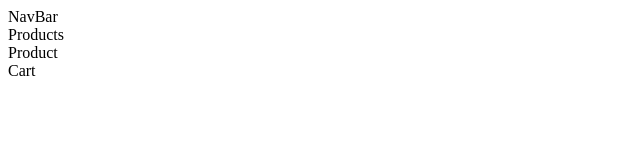
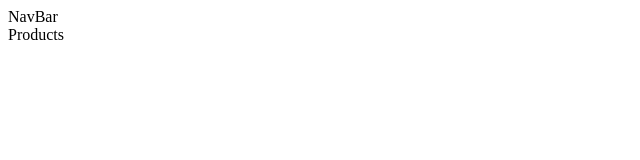
Before and after one commit to anandpatel1986/anandpatel1986-phase-2-project-ecommerce-myfavouritetime-watchshop, a React (Create React App) app: page / in a window 1280 px wide. Shown: the top 160 px of the page, without its empty margins (0-640 px from the left). Built offline with nearby package versions, Linux system fonts and the light colour scheme.

Commit message:
add Routes

```diff
--- a/src/App.js
+++ b/src/App.js
@@ -3,14 +3,26 @@ import NavBar from "./components/NavBar/NavBar";
 import Products from "./components/Products/Products";
 import Product from "./components/Product/Product";
 import Cart from "./components/Cart/Cart";
+import { Switch, Route } from "react-router-dom";
 
 function App() {
   return (
     <>
       <NavBar />
-      <Products />
-      <Product />
-      <Cart />
+      <Switch>
+        <Route exact path="/">
+          <Products />
+        </Route>
+        <Route path="/product/:productId">
+          <Product />
+        </Route>
+        <Route path="/cart">
+          <Cart />
+        </Route>
+        <Route path="*">
+          <h1>Not Found</h1>
+        </Route>
+      </Switch>
     </>
   );
 }
--- a/src/index.js
+++ b/src/index.js
@@ -1,10 +1,13 @@
 import React from "react";
 import ReactDOM from "react-dom";
 import App from "./App";
+import { BrowserRouter } from "react-router-dom";
 
 const root = ReactDOM.createRoot(document.getElementById("root"));
 root.render(
   <React.StrictMode>
-    <App />
+    <BrowserRouter>
+      <App />
+    </BrowserRouter>
   </React.StrictMode>
 );
```
